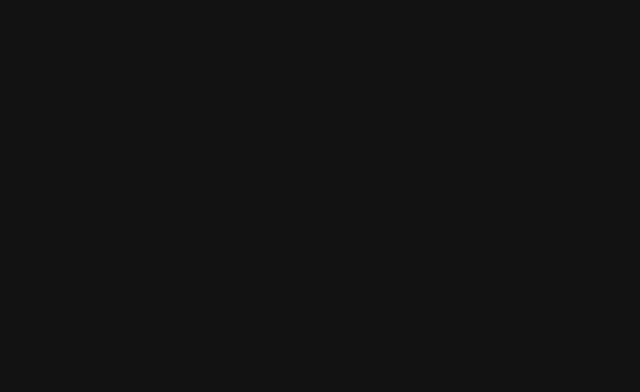
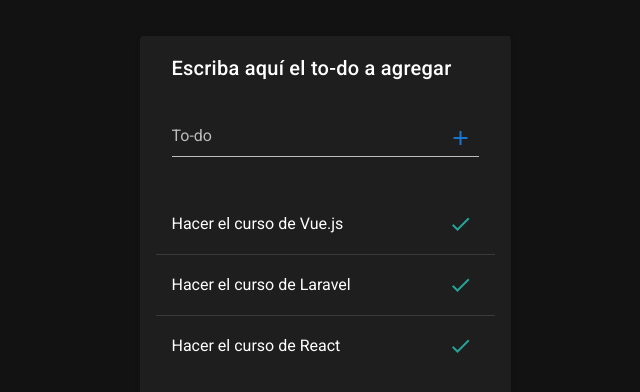
Before and after one commit to rdiazutn/utn-seguridad-en-apps-web, a Nuxt app in the folder frontend/: page /todo in a window 1280 px wide. Before the commit this address had no page. Shown: the part 170-562 px from the top of the page, without its empty margins (315-955 px from the left). Built offline with nearby package versions, Linux system fonts and the light colour scheme.

Commit message:
To-do list

```diff
--- a/frontend/pages/login.vue
+++ b/frontend/pages/index.vue
@@ -27,10 +27,12 @@
             <div class="my-2">
               <v-text-field
                 v-model="form.password"
-                type="password"
+                :type="showPassword ? 'showPassword' : 'password'"
+                :append-icon="showPassword ? 'mdi-eye' : 'mdi-eye-off'"
                 placeholder="Ingrese contraseña aquí"
                 label="Contraseña"
                 :rules="[v => !!v || 'Por favor ingrese su contraseña']"
+                @click:append="showPassword = !showPassword"
               />
             </div>
           </v-card-text>
@@ -53,7 +55,8 @@
       password: ''
     },
     valid: true,
-    loading: false
+    loading: false,
+    showPassword: false
   }),
   methods: {
     login () {
--- /dev/null
+++ b/frontend/pages/todo.vue
@@ -0,0 +1,117 @@
+<template>
+  <v-row justify="center" align="center" class="h-100">
+    <v-col cols="12" sm="8" md="6" lg="4">
+      <v-card>
+        <v-card-title class="px-8">
+          Escriba aquí el to-do a agregar
+        </v-card-title>
+        <v-card-text>
+          <div class="px-4">
+            <v-form ref="form" class="d-flex align-center" @submit.prevent="addToDo">
+              <v-text-field
+                v-model="newTodo"
+                label="To-do"
+                placeholder="Ingrese su TO-DO"
+                :rules="[v => !!v || 'Por favor ingrese su to-do']"
+              >
+                <template #append>
+                  <v-tooltip bottom>
+                    <template #activator="{ on, attrs }">
+                      <v-btn icon v-bind="attrs" type="submit" v-on="on">
+                        <v-icon color="primary">
+                          mdi-plus
+                        </v-icon>
+                      </v-btn>
+                    </template>
+                    <template #default>
+                      Agregar
+                    </template>
+                  </v-tooltip>
+                </template>
+              </v-text-field>
+            </v-form>
+          </div>
+          <div class="mt-2">
+            <v-list>
+              <transition-group name="list" mode="out-in" tag="div">
+                <div v-for="(todo, index) in todos" :key="index">
+                  <v-list-item>
+                    <v-list-item-content>
+                      <v-list-item-title>{{ todo.text }}</v-list-item-title>
+                    </v-list-item-content>
+                    <v-list-item-action>
+                      <v-tooltip bottom>
+                        <template #activator="{ on, attrs }">
+                          <v-btn icon v-bind="attrs" @click="removeToDo(index)" v-on="on">
+                            <v-icon color="info">
+                              mdi-check
+                            </v-icon>
+                          </v-btn>
+                        </template>
+                        <template #default>
+                          Marcar como completado
+                        </template>
+                      </v-tooltip>
+                    </v-list-item-action>
+                  </v-list-item>
+                  <v-divider v-if="index !== todos.length - 1" />
+                </div>
+              </transition-group>
+            </v-list>
+          </div>
+        </v-card-text>
+      </v-card>
+    </v-col>
+  </v-row>
+</template>
+<script>
+export default {
+  data: () => ({
+    newTodo: '',
+    valid: true,
+    todos: [{
+      id: 1,
+      text: 'Hacer el curso de Vue.js'
+    },
+    {
+      id: 2,
+      text: 'Hacer el curso de Laravel'
+    },
+    {
+      id: 3,
+      text: 'Hacer el curso de React'
+    }]
+  }),
+  methods: {
+    removeToDo (idx) {
+      this.todos.splice(idx, 1)
+      this.$refs.form.resetValidation()
+    },
+    addToDo () {
+      this.valid = this.$refs.form.validate()
+      if (!this.valid) {
+        return
+      }
+      this.todos.push({
+        id: this.todos.length + 1,
+        text: this.newTodo
+      })
+      this.newTodo = ''
+      this.$refs.form.resetValidation()
+    }
+  }
+}
+</script>
+<style>
+.list-leave-active {
+  position: absolute;
+}
+.list-enter-active, .list-leave-active {
+  transition: all 1s;
+}
+.list-enter, .list-leave-to {
+  opacity: 0.4;
+  float: right;
+  transform: translateX(50%);
+}
+</style>
```
